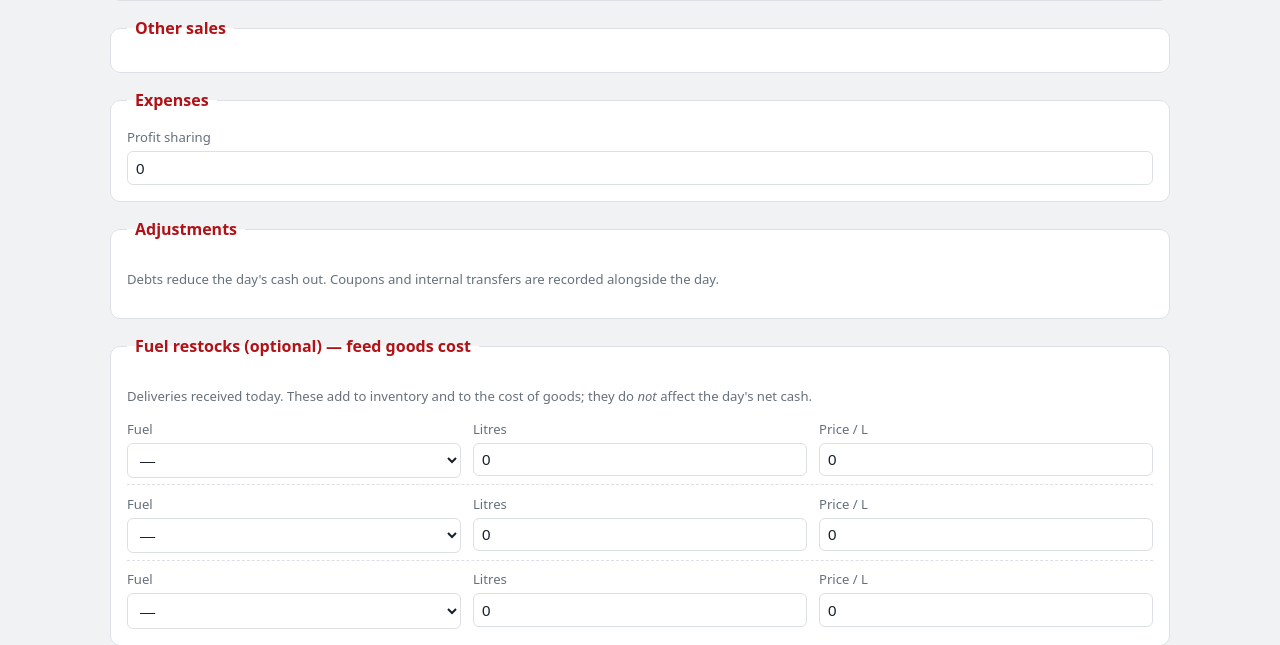
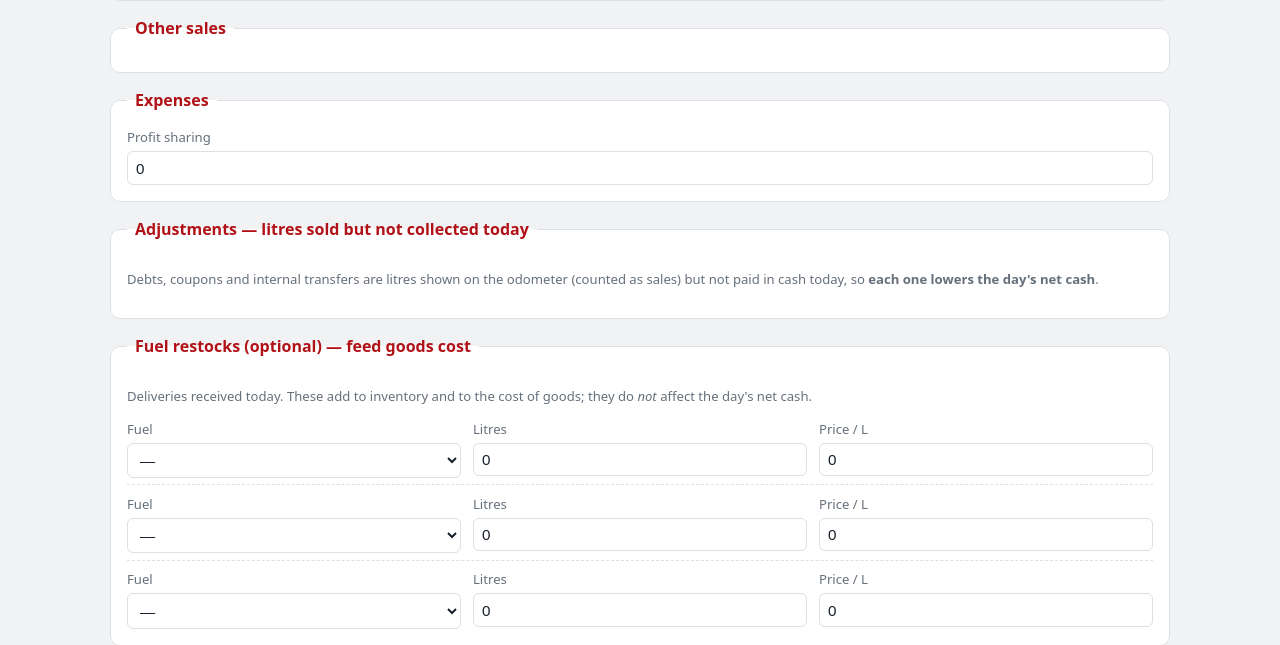
Before and after one commit to TonySa299/healthbot-md-privacy, a Flask app: template station_manager/templates/daily_new.html in a window 1280 px wide. Shown: the part 864-1509 px from the top of the page. Run offline with Flask 3, Linux system fonts and the light colour scheme; the template is opened without the code that fills it, so the values that code supplies are empty.

Commit message:
Deduct coupons and internal transfers from net cash like debts
These are litres shown on the odometer (counted as sales) but not collected
in the day, so all three reduce net cash. Total OUT now = purchases + expenses
+ profit sharing + debts + coupons + internal transfer + difference, matching
the workbook's Total OUT formula and Daily Total = Total IN - Total OUT.

Co-Authored-By: Claude Opus 4.8 <noreply@anthropic.com>
Claude-Session: https://claude.ai/code/session_011y8PrrqexCdxr75DV7WRWE

```diff
--- a/station_manager/app.py
+++ b/station_manager/app.py
@@ -287,12 +287,17 @@ def daily_new(name):
         )
         vals["total_expense"] = sum(vals[fld] for fld, _ in EXPENSE_FIELDS)
         vals["profit_sharing"] = g("profit_sharing")
+        # Debts, coupons and internal transfers are litres shown on the odometer
+        # (so counted as sales) but not collected today, so each reduces net cash
+        # — matching the sheet's Total OUT = SUM(Debts,Internal,Coupons,Difference,
+        # Purchases,Expenses,Profit Sharing).
         vals["debts"] = g("debts")
-        vals["coupons"] = g("coupons")            # tracked adjustment
-        vals["internal_sale"] = g("internal_sale")  # tracked adjustment
+        vals["coupons"] = g("coupons")
+        vals["internal_sale"] = g("internal_sale")
+        vals["difference"] = g("difference")
         vals["total_out"] = (
-            vals["total_purchases"] + vals["total_expense"]
-            + vals["profit_sharing"] + vals["debts"]
+            vals["total_purchases"] + vals["total_expense"] + vals["profit_sharing"]
+            + vals["debts"] + vals["coupons"] + vals["internal_sale"] + vals["difference"]
         )
         vals["daily_total"] = vals["total_in"] - vals["total_out"]
         vals["station_id"] = st["id"]
--- a/station_manager/templates/daily_new.html
+++ b/station_manager/templates/daily_new.html
@@ -86,9 +86,10 @@ formula such as <code>=1200+300</code>, <code>=500*0.8</code> or
   </fieldset>
 
   <fieldset>
-    <legend>Adjustments</legend>
-    <p class="muted small">Debts reduce the day's cash out. Coupons and internal
-      transfers are recorded alongside the day.</p>
+    <legend>Adjustments — litres sold but not collected today</legend>
+    <p class="muted small">Debts, coupons and internal transfers are litres shown on
+      the odometer (counted as sales) but not paid in cash today, so <b>each one
+      lowers the day's net cash</b>.</p>
     <div class="form-grid">
       {% for field, label in adjustment_fields %}
         <label>{{ label }}<input type="text" inputmode="decimal" class="calc" name="{{ field }}" value="0"></label>
```
